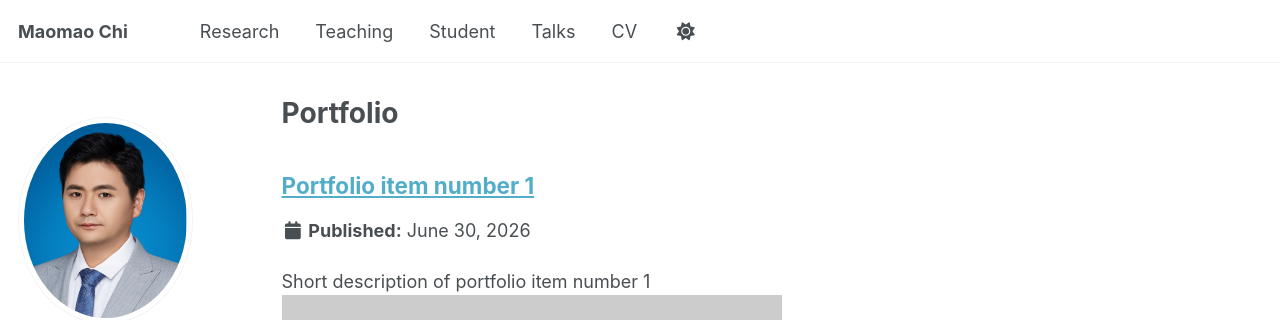
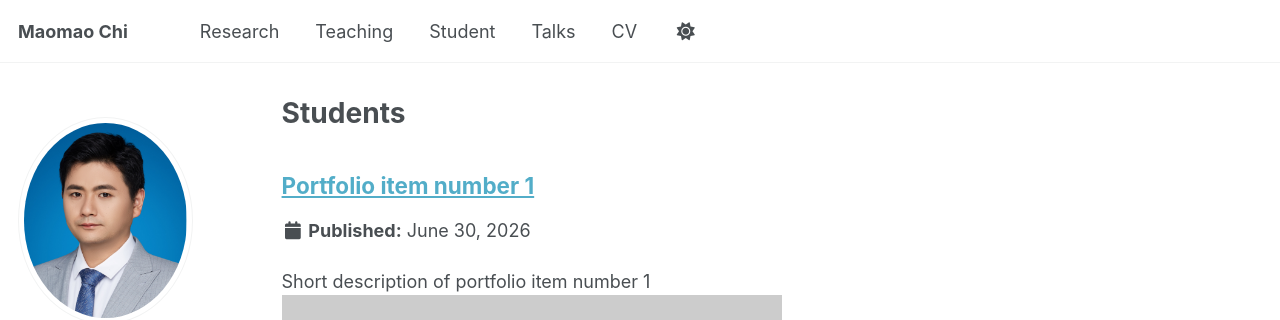
Before and after one commit to nishaochen/chimaomao, a Jekyll site: the page built from _pages/students.html, in a window 1280 px wide and 1286 px high. Shown: the top 320 px of the window. Built offline with Jekyll 4.4.1, drawn with Linux system fonts in a browser that asks for light colours; a style sheet for code colours, icons or effects is not loaded.

Commit message:
Rename 'Student' to 'Students' in HTML file

```diff
--- a/_pages/portfolio.html
+++ b/_pages/students.html
@@ -1,7 +1,7 @@
 ---
 layout: archive
-title: "Portfolio"
-permalink: /portfolio/
+title: "Students"
+permalink: /students/
 author_profile: true
 ---
 
```
